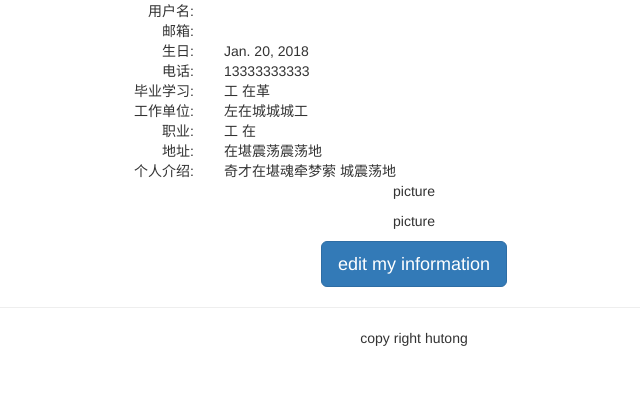
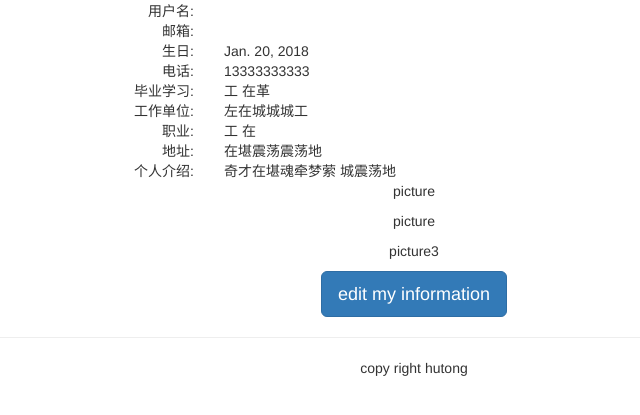
Before and after one commit to hutong236/django_learn, a Django app: template test_project/mysite/templates/account/myself.html in a window 1280 px wide. Shown: the part 141-556 px from the top of the page, without its empty margins (226-866 px from the left). Run offline with Django 3.2, Linux system fonts and the light colour scheme; the template is opened without the code that fills it: values that come from a table or form of the project are taken from there, others are empty; data comes from the database, SQL or seed files in the repository; some libraries are stand-ins or nearby versions.

Commit message:
add test picture3
picture3

```diff
--- a/test_project/mysite/templates/account/myself.html
+++ b/test_project/mysite/templates/account/myself.html
@@ -46,6 +46,7 @@
             <div class="row-md-6">
                 <p>picture</p>
                 <p>picture</p>
+                <p>picture3</p>
             </div>
         </div>
         <a href="{% url 'account:edit_my_information' %}"><button class="btn btn-primary btn-lg">edit my information</button></a>
```
